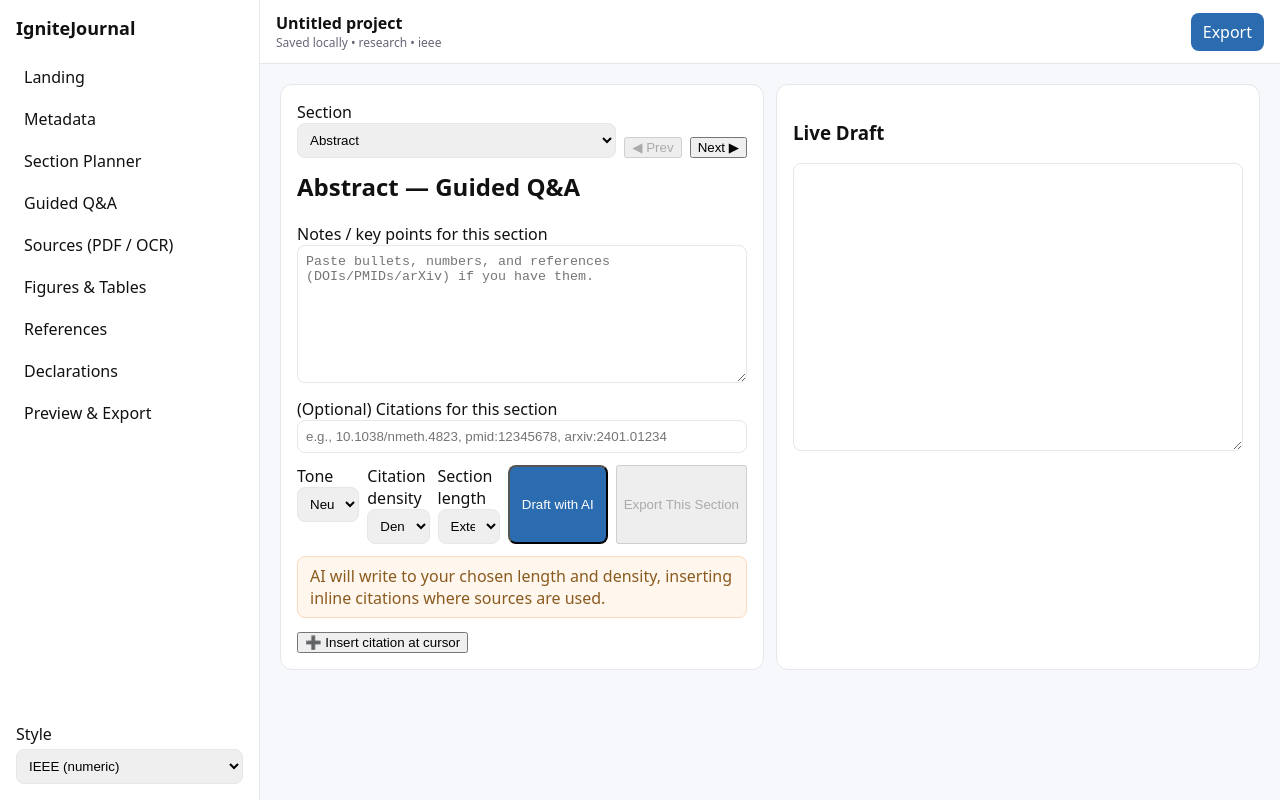
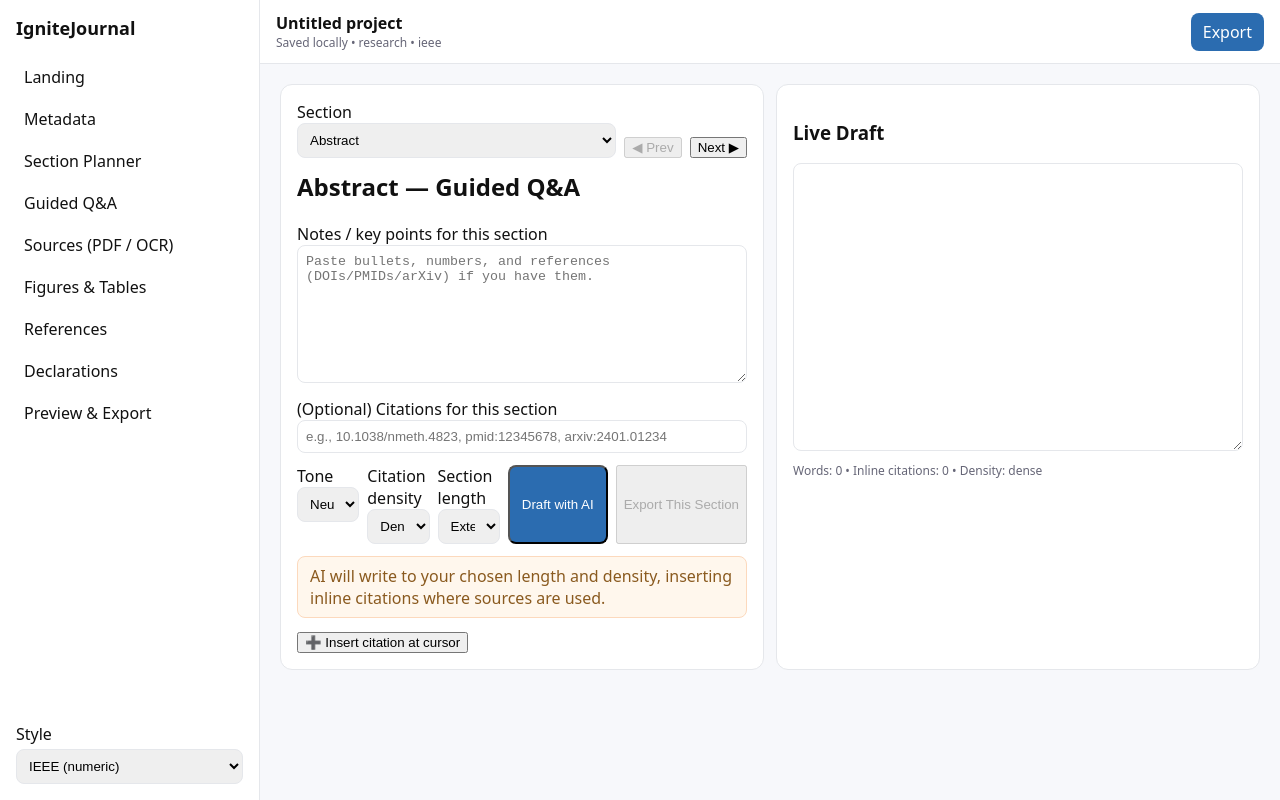
Before and after one commit to Zux12/JournalAI, a React (Vite) app: page /qa/abs in a window 1280 px wide. Built offline with nearby package versions, Linux system fonts and the light colour scheme.

Commit message:
Update QnA.jsx

```diff
--- a/src/features/qa/QnA.jsx
+++ b/src/features/qa/QnA.jsx
@@ -77,6 +77,10 @@ export default function QnA(){
   const [lengthPreset, setLen]  = React.useState('extended');      // brief|standard|extended|comprehensive
   const [paragraphs, setParas]  = React.useState(4);
   const draft = project.sections[id]?.draft || '';
+  const wordCount = (draft || '').trim() ? (draft.trim().split(/\s+/).length) : 0;
+  // Rough count: numeric or author-date citations
+  const citeCount = ((draft || '').match(/\[[0-9].*?\]|\(.*?\d{4}.*?\)/g) || []).length;
+
   const [busy, setBusy] = React.useState(false);
 
   React.useEffect(() => {
@@ -307,6 +311,10 @@ export default function QnA(){
       <div className="card">
         <h3>Live Draft</h3>
         <textarea ref={draftRef} className="input" rows="18" value={draft} onChange={e=>setSectionDraft(id, e.target.value)} />
+        <div style={{marginTop:6, fontSize:12, color:'#667'}}>
+  Words: {wordCount} • Inline citations: {citeCount} {density ? `• Density: ${density}` : ''}
+</div>
+
         <div style={{marginTop:8}}>
           {(project.sections[id]?.citedKeys || []).length>0 && <div style={{fontSize:12, color:'#667', marginBottom:6}}>References used in this section:</div>}
           <div style={{display:'flex', flexWrap:'wrap', gap:6}}>
```
